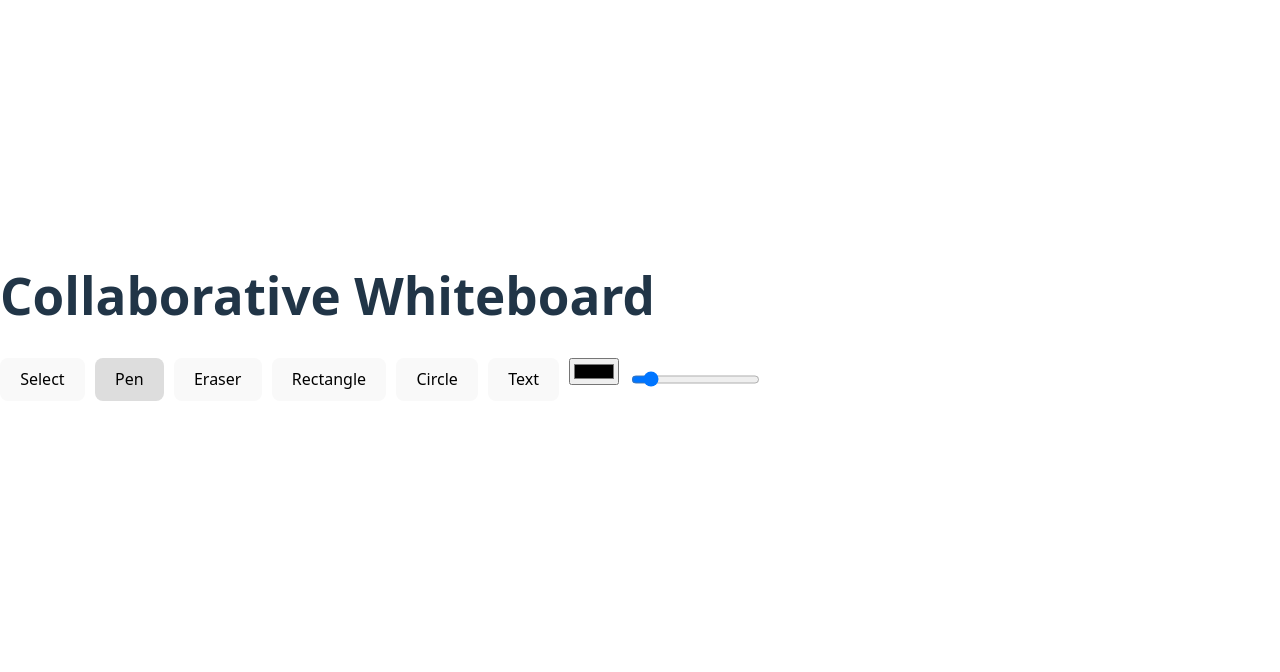
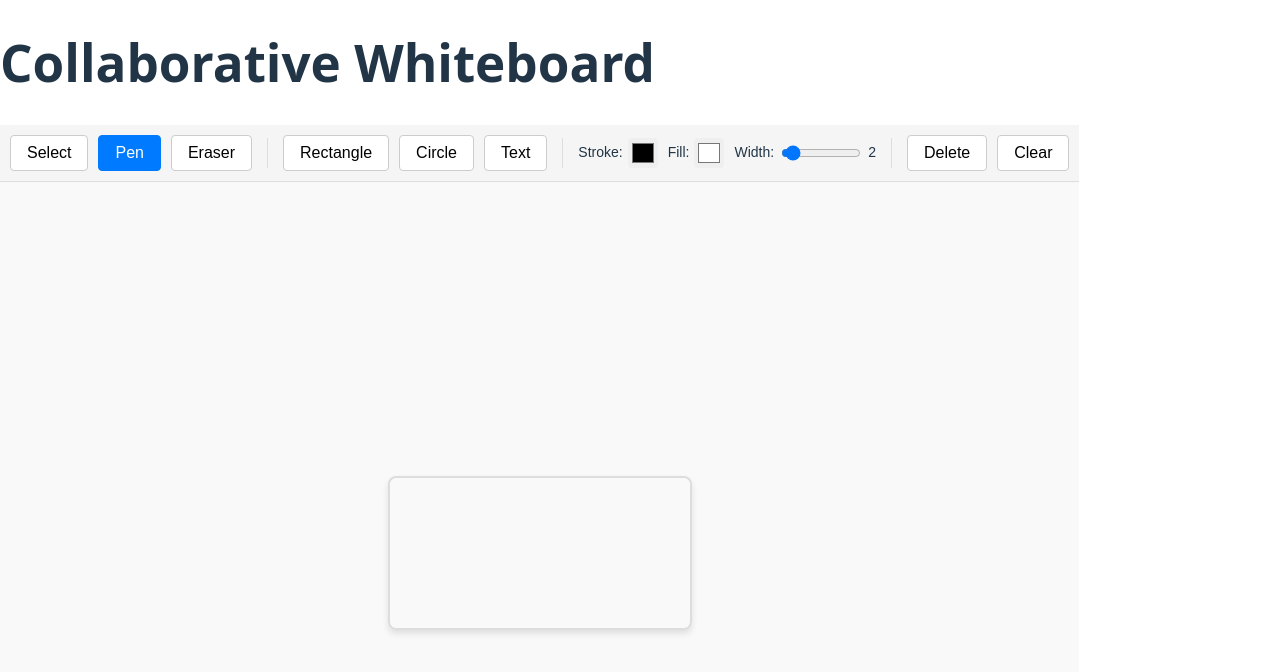
Before and after one commit to mshantanusingh/Collaborative_Whiteboard, a React (Vite) app in the folder whiteboard-frontend/: page / in a window 1280 px wide. Shown: the top 672 px of the page. Built offline with nearby package versions, Linux system fonts and the light colour scheme; no server answers.

Commit message:
major bug fixes

```diff
--- a/whiteboard-frontend/src/Whiteboard.jsx
+++ b/whiteboard-frontend/src/Whiteboard.jsx
@@ -1,85 +1,101 @@
-import React, { useEffect, useRef, useState } from 'react';
-import { io } from 'socket.io-client';
+import React, { useRef, useEffect, useState } from 'react';
+import io from 'socket.io-client';
+import './WhiteboardApp.css';
 
-// Initialize Socket.IO client
-const socket = io('http://localhost:4000');
-
-export default function Whiteboard() {
+const WhiteboardApp = () => {
   const canvasRef = useRef(null);
   const fabricCanvasRef = useRef(null);
-  const [tool, setTool] = useState('pen');
-  const [color, setColor] = useState('#000000');
-  const [lineWidth, setLineWidth] = useState(3);
+  const socketRef = useRef(null);
   const nextIdRef = useRef(1);
   const isDrawingRef = useRef(false);
-  const startPointRef = useRef(null);
-  const currentShapeRef = useRef(null);
+  const currentPathRef = useRef(null);
 
-  // Initialize Fabric.js canvas and socket listeners
+  const [selectedTool, setSelectedTool] = useState('pen');
+  const [strokeColor, setStrokeColor] = useState('#000000');
+  const [strokeWidth, setStrokeWidth] = useState(2);
+  const [fillColor, setFillColor] = useState('#ffffff');
+
+  // Initialize canvas and socket
   useEffect(() => {
-    const fabric = window.fabric;
-    if (!fabric || !canvasRef.current) return;
+    // Wait for fabric to be available globally
+    if (typeof window.fabric === 'undefined') {
+      console.error('Fabric.js not loaded');
+      return;
+    }
 
-    const canvas = new fabric.Canvas(canvasRef.current, {
+    // Initialize Fabric canvas using global fabric object
+    const canvas = new window.fabric.Canvas(canvasRef.current, {
       width: 800,
       height: 600,
-      backgroundColor: '#fff',
-      selection: true,
+      backgroundColor: 'white'
     });
     fabricCanvasRef.current = canvas;
 
-    // Initial free-draw setup
-    canvas.isDrawingMode = true;
-    const brush = new fabric.PencilBrush(canvas);
-    brush.color = color;
-    brush.width = lineWidth;
-    canvas.freeDrawingBrush = brush;
+    // Initialize socket connection
+    const socket = io('http://localhost:4000');
+    socketRef.current = socket;
 
-    // Handle incoming new shapes
-    socket.on('add-object', (data) => {
-      fabric.util.enlivenObjects([data.obj], ([obj]) => {
-        obj.id = data.id;
-        obj.noEmit = true;
-        canvas.add(obj);
-        canvas.requestRenderAll();
+    // Socket event handlers
+    socket.on('canvas-state', (state) => {
+      state.forEach(objData => {
+        addObjectFromData(objData, true);
       });
     });
 
-    // Handle incoming modifications
+    socket.on('add-object', (data) => {
+      addObjectFromData(data, true);
+    });
+
     socket.on('modify-object', (data) => {
       const obj = canvas.getObjects().find(o => o.id === data.id);
       if (obj) {
         obj.noEmit = true;
         obj.set(data.obj);
         obj.setCoords();
-        canvas.requestRenderAll();
+        canvas.renderAll();
+        obj.noEmit = false;
       }
     });
 
-    // Handle incoming removals
     socket.on('remove-object', (data) => {
       const obj = canvas.getObjects().find(o => o.id === data.id);
       if (obj) {
+        obj.noEmit = true;
         canvas.remove(obj);
-        canvas.requestRenderAll();
+        obj.noEmit = false;
       }
     });
 
-    // Cleanup on unmount
+    socket.on('drawing-start', (data) => {
+      startRemoteDrawing(data);
+    });
+
+    socket.on('drawing-path', (data) => {
+      updateRemoteDrawing(data);
+    });
+
+    socket.on('drawing-end', (data) => {
+      endRemoteDrawing(data);
+    });
+
+    socket.on('clear-canvas', () => {
+      canvas.clear();
+      canvas.backgroundColor = 'white';
+      canvas.renderAll();
+    });
+
     return () => {
-      socket.removeAllListeners('add-object');
-      socket.removeAllListeners('modify-object');
-      socket.removeAllListeners('remove-object');
       canvas.dispose();
+      socket.disconnect();
     };
   }, []);
 
-  // Sync Fabric events to socket
+  // Set up canvas event handlers
   useEffect(() => {
     const canvas = fabricCanvasRef.current;
-    if (!canvas) return;
+    const socket = socketRef.current;
+    if (!canvas || !socket) return;
 
-    // Emit new objects
     const handleAdd = (e) => {
       if (!e.target || e.target.noEmit) return;
       e.target.id = `${socket.id}_obj_${nextIdRef.current++}`;
@@ -87,221 +103,318 @@ export default function Whiteboard() {
         id: e.target.id,
         obj: e.target.toObject([
           'left', 'top', 'width', 'height',
-          'radius', 'fill', 'stroke', 'strokeWidth', 'text'
+          'radius', 'fill', 'stroke', 'strokeWidth', 'text',
+          'scaleX', 'scaleY', 'angle', 'rx', 'ry'
         ])
       };
       socket.emit('add-object', payload);
     };
 
-    // Emit modifications
     const handleModify = (e) => {
       if (!e.target || e.target.noEmit) return;
       socket.emit('modify-object', {
         id: e.target.id,
         obj: e.target.toObject([
           'left', 'top', 'width', 'height',
-          'radius', 'fill', 'stroke', 'strokeWidth', 'text'
+          'radius', 'fill', 'stroke', 'strokeWidth', 'text',
+          'scaleX', 'scaleY', 'angle', 'rx', 'ry'
         ])
       });
     };
 
-    // Emit removals
     const handleRemove = (e) => {
       if (!e.target || e.target.noEmit) return;
       socket.emit('remove-object', { id: e.target.id });
     };
 
-    // FIXED: Add text editing event handlers for real-time sync
     const handleTextChanged = (e) => {
       if (!e.target || e.target.noEmit) return;
       socket.emit('modify-object', {
         id: e.target.id,
         obj: e.target.toObject([
           'left', 'top', 'width', 'height',
-          'radius', 'fill', 'stroke', 'strokeWidth', 'text'
+          'radius', 'fill', 'stroke', 'strokeWidth', 'text',
+          'scaleX', 'scaleY', 'angle', 'rx', 'ry'
         ])
       });
     };
 
-    const handleTextEditingExited = (e) => {
-      if (!e.target || e.target.noEmit) return;
-      socket.emit('modify-object', {
-        id: e.target.id,
-        obj: e.target.toObject([
-          'left', 'top', 'width', 'height',
-          'radius', 'fill', 'stroke', 'strokeWidth', 'text'
-        ])
-      });
-    };
-
+    // Register event handlers
     canvas.on('object:added', handleAdd);
     canvas.on('object:modified', handleModify);
     canvas.on('object:removed', handleRemove);
-
-    // FIXED: Add text editing event listeners
     canvas.on('text:changed', handleTextChanged);
-    canvas.on('text:editing:exited', handleTextEditingExited);
+    canvas.on('text:editing:exited', handleTextChanged);
 
     return () => {
       canvas.off('object:added', handleAdd);
       canvas.off('object:modified', handleModify);
       canvas.off('object:removed', handleRemove);
       canvas.off('text:changed', handleTextChanged);
-      canvas.off('text:editing:exited', handleTextEditingExited);
+      canvas.off('text:editing:exited', handleTextChanged);
     };
   }, []);
 
-  // Tool, color, and width updates
+  // Set up drawing mode with eraser implementation
   useEffect(() => {
     const canvas = fabricCanvasRef.current;
     if (!canvas) return;
 
-    // Remove old mouse handlers
-    canvas.off('mouse:down');
-    canvas.off('mouse:move');
-    canvas.off('mouse:up');
+    if (selectedTool === 'pen') {
+      canvas.isDrawingMode = true;
+      canvas.freeDrawingBrush.width = strokeWidth;
+      canvas.freeDrawingBrush.color = strokeColor;
+      canvas.selection = false;
 
-    // Common setup
-    canvas.isDrawingMode = tool === 'pen';
-    canvas.selection = tool === 'select';
+      // Drawing event handlers
+      const handleDrawingStart = (e) => {
+        isDrawingRef.current = true;
+        socketRef.current.emit('drawing-start', {
+          pointer: canvas.getPointer(e.e),
+          color: strokeColor,
+          width: strokeWidth
+        });
+      };
 
-    // Adjust object interactivity
-    canvas.forEachObject(o => {
-      o.selectable = tool === 'select';
-      o.evented = tool !== 'pen';
+      const handleDrawingPath = (e) => {
+        if (!isDrawingRef.current) return;
+        socketRef.current.emit('drawing-path', {
+          pointer: canvas.getPointer(e.e)
+        });
+      };
+
+      const handleDrawingEnd = () => {
+        isDrawingRef.current = false;
+        socketRef.current.emit('drawing-end', {});
+      };
+
+      canvas.on('path:created', handleDrawingEnd);
+      canvas.on('mouse:down', handleDrawingStart);
+      canvas.on('mouse:move', handleDrawingPath);
+
+      return () => {
+        canvas.off('path:created', handleDrawingEnd);
+        canvas.off('mouse:down', handleDrawingStart);
+        canvas.off('mouse:move', handleDrawingPath);
+      };
+    } else if (selectedTool === 'eraser') {
+      // Simple eraser using white color
+      canvas.isDrawingMode = true;
+      canvas.freeDrawingBrush.width = strokeWidth * 3; // Make eraser wider
+      canvas.freeDrawingBrush.color = canvas.backgroundColor || 'white'; // Use canvas background color
+      canvas.selection = false;
+
+      // Use the same drawing handlers as pen tool but with white color
+      const handleEraserStart = (e) => {
+        isDrawingRef.current = true;
+        socketRef.current.emit('drawing-start', {
+          pointer: canvas.getPointer(e.e),
+          color: canvas.backgroundColor || 'white',
+          width: strokeWidth * 3
+        });
+      };
+
+      const handleEraserPath = (e) => {
+        if (!isDrawingRef.current) return;
+        socketRef.current.emit('drawing-path', {
+          pointer: canvas.getPointer(e.e)
+        });
+      };
+
+      const handleEraserEnd = () => {
+        isDrawingRef.current = false;
+        socketRef.current.emit('drawing-end', {});
+      };
+
+      canvas.on('path:created', handleEraserEnd);
+      canvas.on('mouse:down', handleEraserStart);
+      canvas.on('mouse:move', handleEraserPath);
+
+      return () => {
+        canvas.off('path:created', handleEraserEnd);
+        canvas.off('mouse:down', handleEraserStart);
+        canvas.off('mouse:move', handleEraserPath);
+      };
+    } else {
+      canvas.isDrawingMode = false;
+      canvas.selection = true;
+    }
+  }, [selectedTool, strokeColor, strokeWidth]);
+
+  // Helper functions
+  const addObjectFromData = (data, isRemote = false) => {
+    const canvas = fabricCanvasRef.current;
+    if (!canvas) return;
+
+    window.fabric.util.enlivenObjects([data.obj], (objects) => {
+      const obj = objects[0];
+      obj.id = data.id;
+      if (isRemote) obj.noEmit = true;
+      canvas.add(obj);
+      if (isRemote) obj.noEmit = false;
     });
+  };
 
-    if (tool === 'pen') {
-      const pencil = new fabric.PencilBrush(canvas);
-      pencil.color = color;
-      pencil.width = lineWidth;
-      canvas.freeDrawingBrush = pencil;
+  const startRemoteDrawing = (data) => {
+    const canvas = fabricCanvasRef.current;
+    if (!canvas) return;
+
+    const path = new window.fabric.Path(`M ${data.pointer.x} ${data.pointer.y}`, {
+      stroke: data.color,
+      strokeWidth: data.width,
+      fill: '',
+      selectable: false
+    });
+    path.noEmit = true;
+    currentPathRef.current = path;
+    canvas.add(path);
+  };
+
+  const updateRemoteDrawing = (data) => {
+    const path = currentPathRef.current;
+    if (!path) return;
+
+    const pathData = path.path;
+    pathData.push(['L', data.pointer.x, data.pointer.y]);
+    path.path = pathData;
+    path._setPath(path.path);
+    fabricCanvasRef.current.renderAll();
+  };
+
+  const endRemoteDrawing = () => {
+    if (currentPathRef.current) {
+      currentPathRef.current.noEmit = false;
+      currentPathRef.current = null;
     }
+  };
 
-    else if (tool === 'eraser') {
-      canvas.isDrawingMode = false;
-      canvas.selection = false;
-      canvas.on('mouse:down', e => {
-        const target = canvas.findTarget(e.e);
-        if (target) {
-          canvas.remove(target);
-          canvas.requestRenderAll();
-        }
-      });
-    }
+  // Tool functions
+  const addRectangle = () => {
+    const canvas = fabricCanvasRef.current;
+    const rect = new window.fabric.Rect({
+      left: 100,
+      top: 100,
+      width: 100,
+      height: 100,
+      fill: fillColor,
+      stroke: strokeColor,
+      strokeWidth: strokeWidth
+    });
+    canvas.add(rect);
+  };
 
-    else if (['rectangle', 'circle', 'text'].includes(tool)) {
-      canvas.isDrawingMode = false;
-      canvas.selection = false;
-      canvas.forEachObject(o => o.selectable = false);
+  const addCircle = () => {
+    const canvas = fabricCanvasRef.current;
+    const circle = new window.fabric.Circle({
+      left: 100,
+      top: 100,
+      radius: 50,
+      fill: fillColor,
+      stroke: strokeColor,
+      strokeWidth: strokeWidth
+    });
+    canvas.add(circle);
+  };
 
-      canvas.on('mouse:down', opt => {
-        const p = canvas.getPointer(opt.e);
-        startPointRef.current = p;
-        isDrawingRef.current = true;
+  const addText = () => {
+    const canvas = fabricCanvasRef.current;
+    const text = new window.fabric.IText('Click to edit', {
+      left: 100,
+      top: 100,
+      fontSize: 20,
+      fill: strokeColor
+    });
+    canvas.add(text);
+  };
 
-        if (tool === 'rectangle') {
-          currentShapeRef.current = new fabric.Rect({
-            left: p.x, top: p.y, width: 0, height: 0,
-            fill: 'transparent', stroke: color, strokeWidth: lineWidth
-          });
-        } else if (tool === 'circle') {
-          currentShapeRef.current = new fabric.Circle({
-            left: p.x, top: p.y, radius: 0,
-            fill: 'transparent', stroke: color, strokeWidth: lineWidth
-          });
-        }
+  const deleteSelected = () => {
+    const canvas = fabricCanvasRef.current;
+    const activeObjects = canvas.getActiveObjects();
+    activeObjects.forEach(obj => {
+      canvas.remove(obj);
+    });
+    canvas.discardActiveObject();
+  };
 
-        if (currentShapeRef.current) {
-          currentShapeRef.current.id = `${socket.id}_obj_${nextIdRef.current++}`;
-          canvas.add(currentShapeRef.current);
-          canvas.requestRenderAll();
-        }
-
-        if (tool === 'text') {
-          const txt = new fabric.IText('Edit me', {
-            left: p.x, top: p.y, fill: color, fontSize: 24
-          });
-          txt.id = `${socket.id}_obj_${nextIdRef.current++}`;
-          canvas.add(txt);
-          canvas.setActiveObject(txt);
-          txt.enterEditing();
-        }
-      });
-
-      canvas.on('mouse:move', opt => {
-        if (!isDrawingRef.current || !currentShapeRef.current) return;
-        const p = canvas.getPointer(opt.e);
-        const start = startPointRef.current;
-
-        if (tool === 'rectangle') {
-          const newProps = {
-            width: Math.abs(p.x - start.x),
-            height: Math.abs(p.y - start.y),
-            left: Math.min(start.x, p.x),
-            top: Math.min(start.y, p.y)
-          };
-          currentShapeRef.current.set(newProps);
-
-          // Emit real-time updates during drawing
-          socket.emit('modify-object', {
-            id: currentShapeRef.current.id,
-            obj: currentShapeRef.current.toObject([
-              'left', 'top', 'width', 'height',
-              'fill', 'stroke', 'strokeWidth'
-            ])
-          });
-        } else if (tool === 'circle') {
-          const dx = p.x - start.x, dy = p.y - start.y;
-          const radius = Math.sqrt(dx*dx + dy*dy) / 2;
-          const centerX = (start.x + p.x) / 2;
-          const centerY = (start.y + p.y) / 2;
-          const newProps = {
-            radius,
-            left: centerX - radius,
-            top: centerY - radius
-          };
-          currentShapeRef.current.set(newProps);
-
-          // Emit real-time updates during drawing
-          socket.emit('modify-object', {
-            id: currentShapeRef.current.id,
-            obj: currentShapeRef.current.toObject([
-              'left', 'top', 'radius',
-              'fill', 'stroke', 'strokeWidth'
-            ])
-          });
-        }
-        canvas.requestRenderAll();
-      });
-
-      canvas.on('mouse:up', () => {
-        isDrawingRef.current = false;
-        currentShapeRef.current = null;
-      });
-    }
-
-    return () => {
-      canvas.off('mouse:down');
-      canvas.off('mouse:move');
-      canvas.off('mouse:up');
-    };
-  }, [tool, color, lineWidth]);
+  const clearCanvas = () => {
+    const canvas = fabricCanvasRef.current;
+    canvas.clear();
+    canvas.backgroundColor = 'white';
+    canvas.renderAll();
+    socketRef.current.emit('clear-canvas');
+  };
 
   return (
-    <div>
-      <div style={{ display: 'flex', gap: 10, marginBottom: 10 }}>
-        {['select','pen','eraser','rectangle','circle','text'].map(t => (
-          <button key={t} onClick={() => setTool(t)}
-            style={{ background: tool===t?'#ddd':'' }}>
-            {t.charAt(0).toUpperCase()+t.slice(1)}
-          </button>
-        ))}
-        <input type="color" value={color} onChange={e=>setColor(e.target.value)} />
-        <input type="range" min={1} max={20} value={lineWidth}
-          onChange={e=>setLineWidth(+e.target.value)} />
+    <div className="whiteboard-container">
+      <div className="toolbar">
+        <button
+          className={selectedTool === 'select' ? 'active' : ''}
+          onClick={() => setSelectedTool('select')}
+        >
+          Select
+        </button>
+        <button
+          className={selectedTool === 'pen' ? 'active' : ''}
+          onClick={() => setSelectedTool('pen')}
+        >
+          Pen
+        </button>
+        <button
+          className={selectedTool === 'eraser' ? 'active' : ''}
+          onClick={() => setSelectedTool('eraser')}
+        >
+          Eraser
+        </button>
+
+        <div className="separator"></div>
+
+        <button onClick={addRectangle}>Rectangle</button>
+        <button onClick={addCircle}>Circle</button>
+        <button onClick={addText}>Text</button>
+
+        <div className="separator"></div>
+
+        <label>
+          Stroke:
+          <input
+            type="color"
+            value={strokeColor}
+            onChange={(e) => setStrokeColor(e.target.value)}
+          />
+        </label>
+
+        <label>
+          Fill:
+          <input
+            type="color"
+            value={fillColor}
+            onChange={(e) => setFillColor(e.target.value)}
+          />
+        </label>
+
+        <label>
+          Width:
+          <input
+            type="range"
+            min="1"
+            max="20"
+            value={strokeWidth}
+            onChange={(e) => setStrokeWidth(parseInt(e.target.value))}
+          />
+          <span>{strokeWidth}</span>
+        </label>
+
+        <div className="separator"></div>
+
+        <button onClick={deleteSelected}>Delete</button>
+        <button onClick={clearCanvas}>Clear</button>
       </div>
-      <canvas ref={canvasRef} />
+
+      <div className="canvas-container">
+        <canvas ref={canvasRef}></canvas>
+      </div>
     </div>
   );
-}
+};
+
+export default WhiteboardApp;
--- /dev/null
+++ b/whiteboard-frontend/src/WhiteboardApp.css
@@ -0,0 +1,76 @@
+.whiteboard-container {
+  display: flex;
+  flex-direction: column;
+  height: 100vh;
+  font-family: Arial, sans-serif;
+}
+
+.toolbar {
+  display: flex;
+  align-items: center;
+  gap: 10px;
+  padding: 10px;
+  background-color: #f5f5f5;
+  border-bottom: 1px solid #ddd;
+  flex-wrap: wrap;
+}
+
+.toolbar button {
+  padding: 8px 16px;
+  border: 1px solid #ccc;
+  background-color: white;
+  cursor: pointer;
+  border-radius: 4px;
+  transition: background-color 0.2s;
+}
+
+.toolbar button:hover {
+  background-color: #e9e9e9;
+}
+
+.toolbar button.active {
+  background-color: #007bff;
+  color: white;
+  border-color: #007bff;
+}
+
+.toolbar label {
+  display: flex;
+  align-items: center;
+  gap: 5px;
+  font-size: 14px;
+}
+
+.toolbar input[type="color"] {
+  width: 30px;
+  height: 30px;
+  border: none;
+  border-radius: 4px;
+  cursor: pointer;
+}
+
+.toolbar input[type="range"] {
+  width: 80px;
+}
+
+.separator {
+  width: 1px;
+  height: 30px;
+  background-color: #ddd;
+  margin: 0 5px;
+}
+
+.canvas-container {
+  flex: 1;
+  display: flex;
+  justify-content: center;
+  align-items: center;
+  background-color: #f9f9f9;
+  padding: 20px;
+}
+
+.canvas-container canvas {
+  border: 2px solid #ddd;
+  border-radius: 8px;
+  box-shadow: 0 4px 6px rgba(0, 0, 0, 0.1);
+}
```
Also changed, not shown: 1 other file (tests, documents, lock files or other folders).
